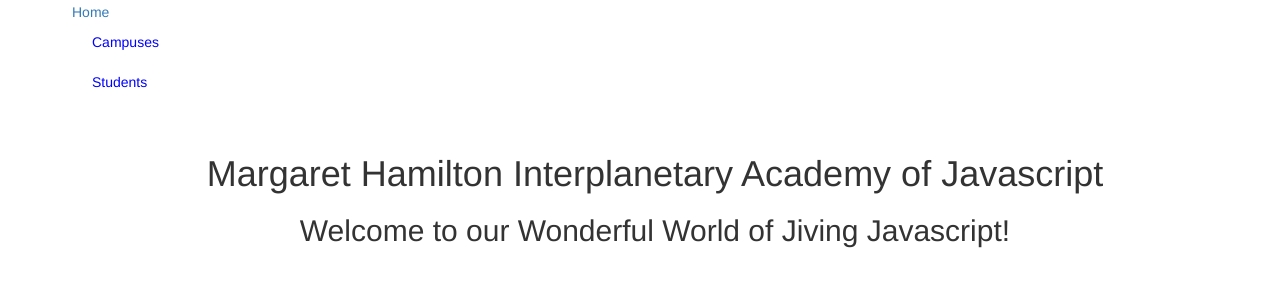
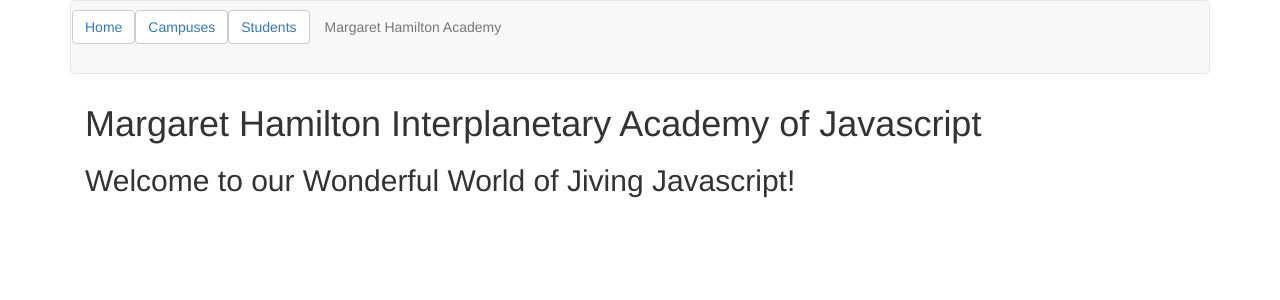
Before and after one commit to AlexanderLevin1/Senior-Enrichment-ALevin, a React app: page /newStudent in a window 1280 px wide. Shown: the top 300 px of the page. Built offline with nearby package versions, Linux system fonts and the light colour scheme; no server answers.

Commit message:
few updates

```diff
--- a/src/Campuses.js
+++ b/src/Campuses.js
@@ -5,17 +5,25 @@ import { updateCampus, deleteCampus } from './store';
 
 const Campuses = ({ campuses }) => {
   return (
-    <div>
-      <title>List of Campuses</title>
+
+    <div className="container">
+      <div>
+        <title>List of Campuses</title>
+      </div>
+      <div className="page-header">
+      <h1> Campuses </h1>
+      </div>
       <button><Link to={`/campuses/create`}>Add Campus</Link></button>
       <div className="row">
         {
           campuses.map(campus => {
             return (
-              <div key={campus.id} className="col-xs-4">
+              <div key={campus.id} className="col-xs-5">
+              <Link to={`/campuses/${campus.id}`}>
                 <h3 className="campus-name">{campus.name}</h3>
+                </Link>
                 <Link to={`/campuses/${campus.id}`}>
-                  <img className="campus-thumbnail" src={campus.imageURL} width = {200} height= {150}/>
+                  <img className="campus-thumbnail" src={campus.imageURL} width="75%" height="75" />
                 </Link>
                 <button className="remove-button" onClick={() => deleteCampus(campus)}>
                 </button>
--- a/src/Home.js
+++ b/src/Home.js
@@ -2,7 +2,8 @@ import React from 'react';
 
 const Home = () => {
     return (
-        <div className="container text-center"  >
+        <div className="container-fluid"  >
+        <title>Home Page</title>
         <h1> Margaret Hamilton Interplanetary Academy of Javascript </h1>
         <h2> Welcome to our Wonderful World of Jiving Javascript! </h2>
         </div>
--- a/src/Nav.js
+++ b/src/Nav.js
@@ -5,36 +5,30 @@ import { Link } from 'react-router-dom';
 const Nav = () => {
     const url = location.hash.slice(1)
     return (
-        <div className="navbar navbar-expand-lg navbar-light bg-light">
-            <div className="wrapper center-all">
-                <nav style={{ marginBottom: '10px' }} className="navbar">
-                    <Link className="navbar-brand align-center" to='/' className="d-inline-block align-center" style={{ width: '30px' }}>
-                        Home
+        <nav style={{ marginBottom: '10px' }} className="navbar navbar-default">
+            <div className="navbar navbar-expand-lg navbar-light bg-light">
+                <div className="navbar-header">
+                    <button type="button" className="btn btn-default navbar-btn">
+                        <Link className="navbar-brand align-center" to='/' className="d-inline-block align-center" style={{ width: '30px' }}>
+                            Home
                     </Link>
-                    <ul className="nav">
-                        {
-                            url === '/campuses' ? (
-                                <span className="nav-item" style={{ borderBottom: '1px solid blue', margin: '0px 5px' }}>Campuses</span>
-                            ) : (
-                                    <li className="nav-item" style={{ margin: '0px 5px' }}>
-                                        <Link to='/campuses' style={{ color: 'blue' }}>Campuses</Link>
-                                    </li>
-                                )
-                        }
-                        {
-                            url === '/students' ? (
-                                <span className="nav-item" style={{ borderBottom: '1px solid blue', margin: '0px 5px' }}>Students</span>
-                            ) : (
-                                    <li className="nav-item" style={{ margin: '0px 5px' }}>
-                                        <Link to='/students' style={{ color: 'blue' }}>Students</Link>
-                                    </li>
-                                )
-                        }
-                    </ul>
-                </nav>
+                    </button>
+                    <button type="button" className="btn btn-default navbar-btn">
+                        <Link className="navbar-brand align-center" to='/campuses' className="d-inline-block align-center" style={{ width: '30px' }}>
+                            Campuses
+                    </Link>
+                    </button>
+                    <button type="button" className="btn btn-default navbar-btn">
+                        <Link className="navbar-brand align-center" to='/students' className="d-inline-block align-center" style={{ width: '30px' }}>
+                            Students
+                    </Link>
+                    </button>
+                    <p className="navbar-text pull-right"> Margaret Hamilton Academy </p>
+                </div>
             </div>
-        </div>
+        </nav>
     );
+
 };
 
 export default Nav;
```
Also changed, not shown: 2 other files (tests, documents, lock files or other folders).
